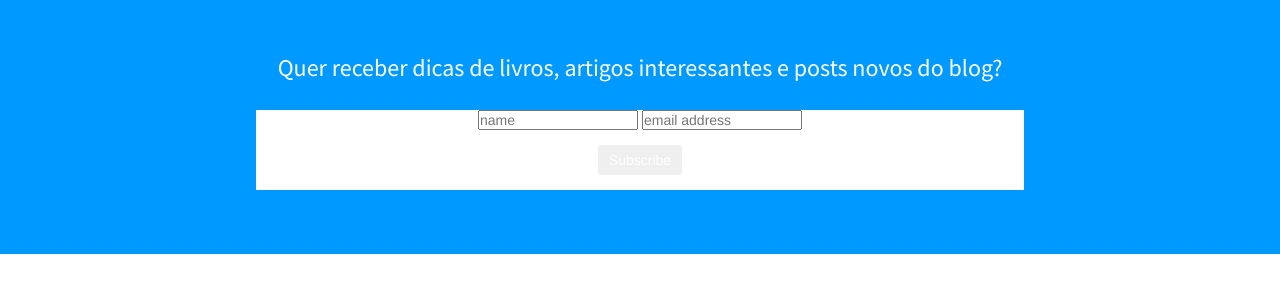
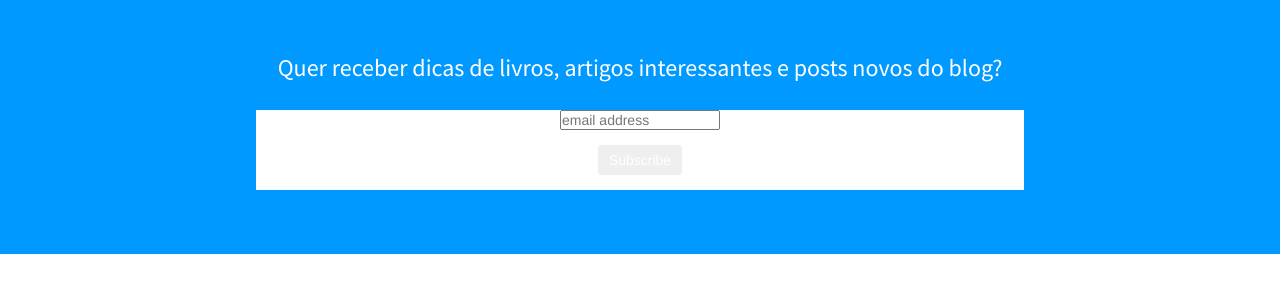
Before and after one commit to felipecbarbosa/felipecbarbosa.github.io, a Jekyll site: the page built from index.html, in a window 1280 px wide. Shown: the part 129-429 px from the top of the page. Built offline with Jekyll 4.4.1, drawn with Linux system fonts in a browser that asks for light colours; nearby versions of some CDN libraries; the list of posts is cut into pages by our own code; comment, search, counter and statistics services are not loaded.

Commit message:
Changed Mailchimp Code

```diff
--- a/_config.yml
+++ b/_config.yml
@@ -20,8 +20,7 @@ theme_settings:
     <div id="mc_embed_signup">
     <form action="//felipebarbosa.us11.list-manage.com/subscribe/post?u=d761afe0b6c97e9f4579c61bf&amp;id=4844c62c9d" method="post" id="mc-embedded-subscribe-form" name="mc-embedded-subscribe-form" class="validate" target="_blank" novalidate>
         <div id="mc_embed_signup_scroll">
-      <input type="text" value="" name="FNAME" class="" id="mce-FNAME" placeholder="name" required>
-      <input type="email" value="" name="EMAIL" class="email" id="mce-EMAIL" placeholder="email address" required>
+        <input type="email" value="" name="EMAIL" class="email" id="mce-EMAIL" placeholder="email address" required>
         <!-- real people should not fill this in and expect good things - do not remove this or risk form bot signups-->
         <div style="position: absolute; left: -5000px;" aria-hidden="true"><input type="text" name="b_d761afe0b6c97e9f4579c61bf_4844c62c9d" tabindex="-1" value=""></div>
         <div class="clear"><input type="submit" value="Subscribe" name="subscribe" id="mc-embedded-subscribe" class="button"></div>
```
